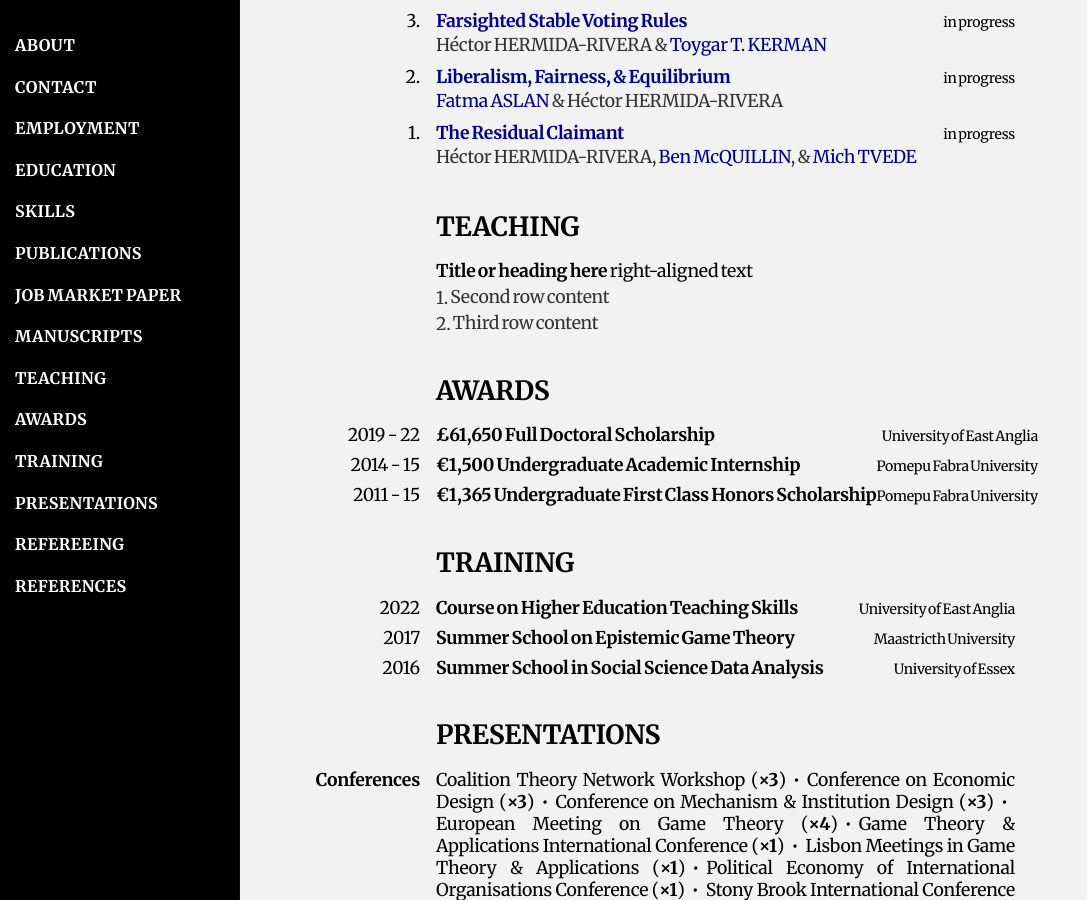
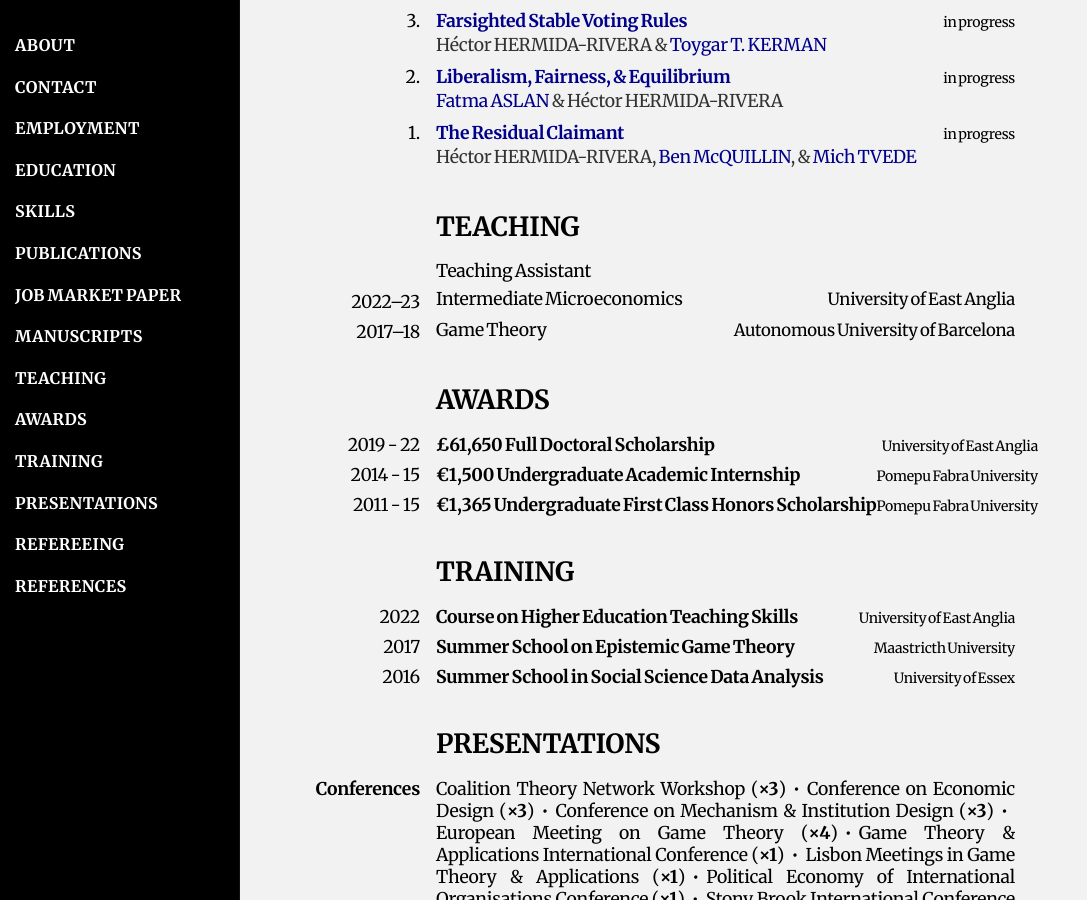
Before and after one commit to HectorHermidaRivera/hectorhermidarivera.github.io, a Jekyll site: the page built from index.md, in a window 1280 px wide and 900 px high, scrolled down 2149 px. Shown: the whole window, without its empty margins (0-1087 px from the left). Built offline with Jekyll 4.4.1, drawn with Linux system fonts in a browser that asks for light colours; a style sheet for code colours, icons or effects is not loaded.

Commit message:
Update index.md

```diff
--- a/index.md
+++ b/index.md
@@ -254,21 +254,28 @@ title: Home
 <a id="teaching"></a>
 
 <div class="two-column-3rows-container">
+
   <div class="two-column-3rows">
     <div class="label blank"></div>
     <div class="value">
-      <div class="top-row">
-        <span><b>Title or heading here</b></span>
-        <span>right-aligned text</span>
+      <div class="top-row">Teaching Assistant</div>
+    </div>
+    <div class="label">2022–23</div>
+    <div class="value">
+      <div class="line">
+        <span class="left">Intermediate Microeconomics</span>
+        <span class="right">University of East Anglia</span>
       </div>
-      <div class="second-row">
-        <span class="label">1.</span> Second row content
-      </div>
-      <div class="third-row">
-        <span class="label">2.</span> Third row content
+    </div>
+    <div class="label">2017–18</div>
+    <div class="value">
+      <div class="line">
+        <span class="left">Game Theory</span>
+        <span class="right">Autonomous University of Barcelona</span>
       </div>
     </div>
   </div>
+
 </div>
 
 ## Awards
```
